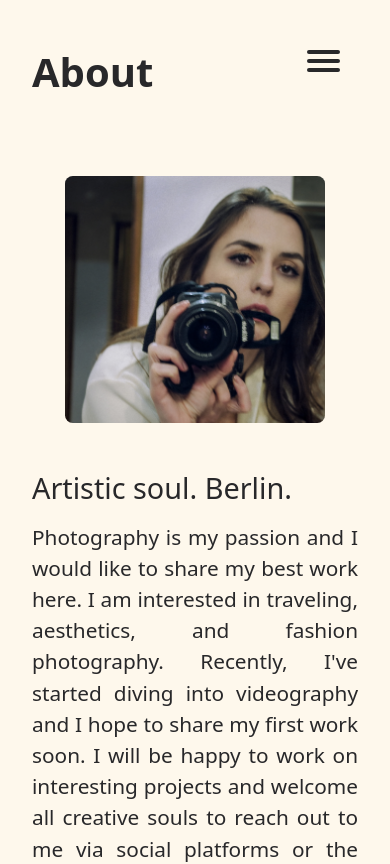
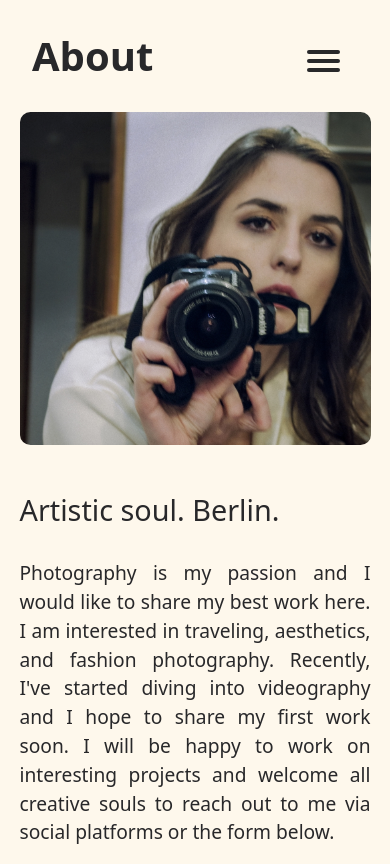
Before and after one commit to Jakub-Pinkowski/Blog-Website, a Vue app: page /about in a window 390 px wide. Shown: the top 864 px of the page. Built offline with nearby package versions, Linux system fonts and the light colour scheme.

Commit message:
Mobile version for AboutView implemented

```diff
--- a/src/App.vue
+++ b/src/App.vue
@@ -44,6 +44,8 @@ import TheNavigation from '@/components/TheNavigation.vue'
 }
 
 /* Global styles */
+
+// FIXME: Get rid of this or standarize it
 * {
     background-color: var(--light-bg-color);
 }
@@ -58,28 +60,30 @@ h1 {
     color: var(--dark-gray);
     font-size: 2.5rem;
     font-weight: 700;
-    margin-bottom: 1rem;
 }
 
 h2 {
     color: var(--dark-gray);
     font-size: 1.8rem;
     font-weight: 500;
-    margin-bottom: 1rem;
 }
 
 h3 {
     color: var(--dark-gray);
-    font-size: 1rem;
+    font-size: 1.5rem;
     font-weight: 400;
-    margin-bottom: 1rem;
+}
+
+h4 {
+    color: var(--dark-gray);
+    font-size: 1.2rem;
+    font-weight: 400;
 }
 
 p {
     color: var(--dark-gray);
-    font-size: 1.3rem;
+    font-size: 1rem;
     font-weight: 300;
-    margin-bottom: 2rem;
 }
 
 .view {
--- a/src/components/ViewDescription.vue
+++ /dev/null
@@ -1,17 +0,0 @@
-<template>
-    <div class="descriptiopn">
-        <h1>
-            <slot> </slot>
-        </h1>
-    </div>
-</template>
-
-<style scoped lang="scss">
-.description {
-    display: flex;
-    justify-content: center;
-    align-items: center;
-    width: 100%;
-    margin-top: 5rem;
-}
-</style>
--- a/src/views/AboutView.vue
+++ b/src/views/AboutView.vue
@@ -1,6 +1,6 @@
 <template>
-    <section id="about" class="view">
-        <h1>About</h1>
+    <section id="about" class="view_container">
+        <h1 class="title">About</h1>
         <div class="about-description">
             <section class="photo">
                 <img :src="about_photo" alt="artist-photo" />
@@ -34,7 +34,10 @@ const description =
 </script>
 
 <style scoped lang="scss">
-#about {
+.view_container {
+    .title {
+        margin: 1rem 2rem;
+    }
     .about-description {
         margin-top: 5rem;
         display: flex;
@@ -64,20 +67,46 @@ const description =
         width: 50%;
         text-align: justify;
         text-justify: inter-word;
+
+        p {
+            margin: 2rem 0;
+            font-size: 1.2rem;
+        }
     }
+}
 
-    @media screen and (max-width: 768px) {
+/* Mobile */
+
+@media screen and (max-width: 768px) {
+    .view_container {
+        margin-top: 1rem;
+
+        .title {
+            margin-top: 2rem;
+            margin-bottom: 0;
+        }
+
         .about-description {
+            margin-top: 2rem;
             flex-direction: column;
+            justify-content: center;
+            align-items: center;
+            width: 100%;
         }
 
         .photo {
             width: 100%;
             margin-bottom: 3rem;
+
+            img {
+                width: 90%;
+                height: auto;
+            }
         }
 
         .text {
-            width: 100%;
+            justify-content: center;
+            width: 90%;
             margin: 0 2rem;
         }
     }
--- a/src/views/HomeView.vue
+++ b/src/views/HomeView.vue
@@ -128,7 +128,7 @@ const oddPosts = computed(() =>
     }
 
     .view {
-        margin: 0;
+        margin: 1rem 0rem;
     }
 
     .post {
@@ -138,7 +138,7 @@ const oddPosts = computed(() =>
     .post_columns {
         flex-direction: column;
         gap: 0;
-        margin: 2rem 0;
+        margin: 3rem 0;
 
         .read_more {
             margin-bottom: 1rem !important;
```
